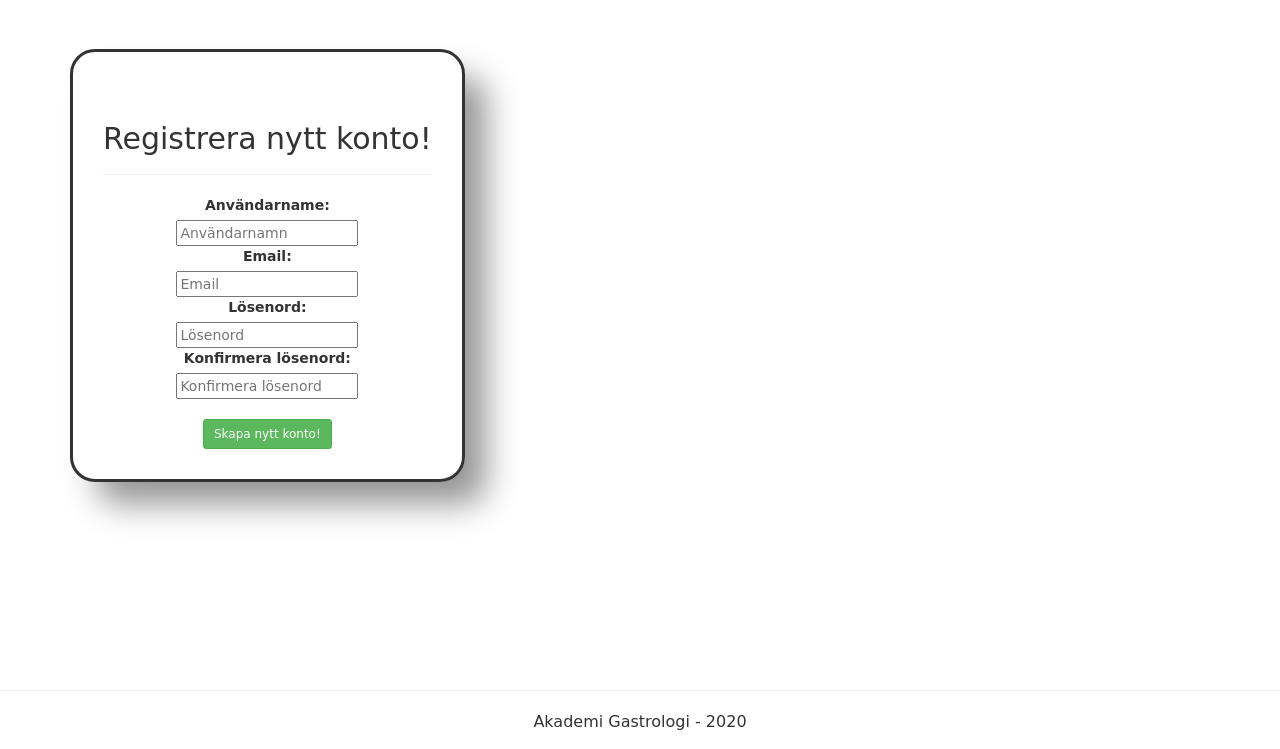
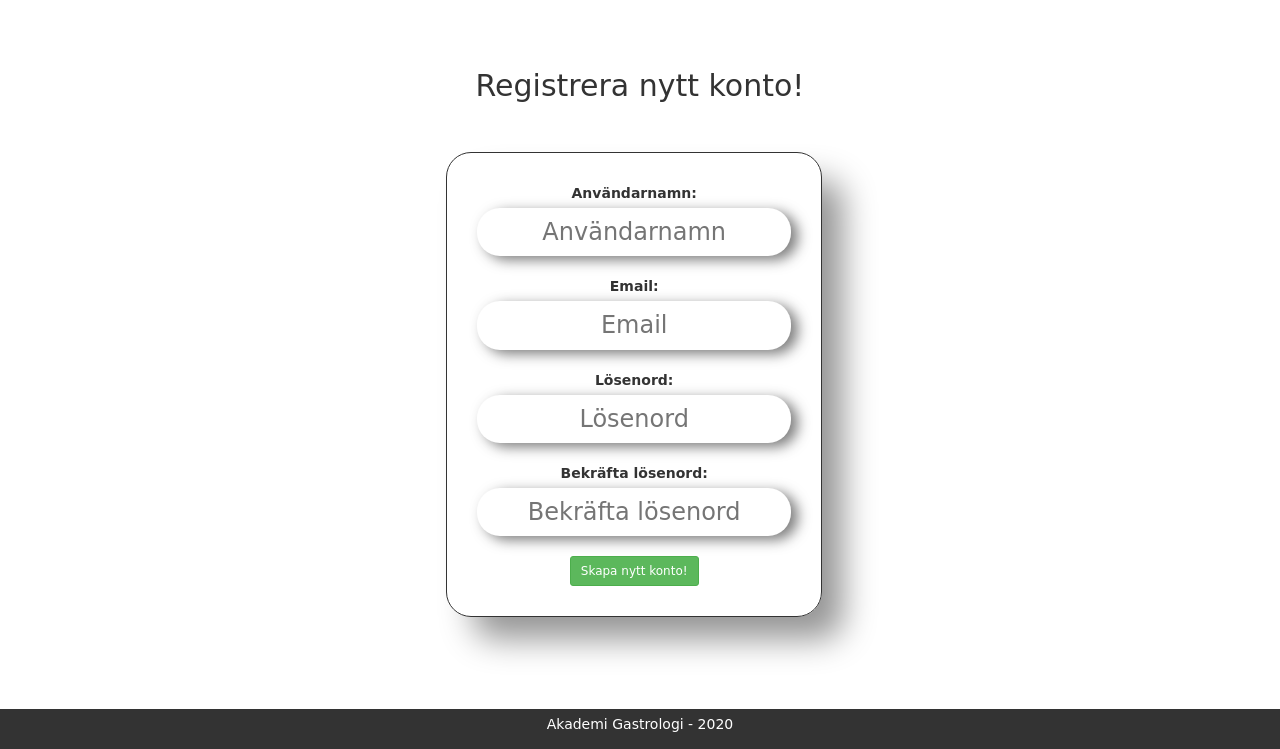
Before and after one commit to leomellbergholm/akademigastrologi, a Flask app: page /register in a window 1280 px wide. Shown: the part 51-800 px from the top of the page. Run offline with Flask 2, Linux system fonts and the light colour scheme; some libraries are stand-ins or nearby versions.

Commit message:
massa kul ändringar ;))::)):):

```diff
--- a/flask_app/project/static/style.css
+++ b/flask_app/project/static/style.css
@@ -41,21 +41,20 @@ button:focus {
 	background-color: #ddcecd;
 }
 
-.logincontainer {
-	border-style: solid;
-	border-width: 0.5px;
-	border-radius: 25px;
-	margin: 5px;
-	text-align: center;
-}
+
 .glyphicon glyphicon-log-in {
 	margin-right: 2px;
 }
 
-.footerbottom {
+.footer {
 	text-align: center;
-	padding-bottom: 5px;
-	font-size: 16px;
+	position: fixed;
+	left: 0em;
+	bottom: 0em;
+	width: 100%;
+	background-color: #333;
+	color: white;
+	padding: 5px;
 }
 
 .db-social .jumbotron {
@@ -225,7 +224,7 @@ button:focus {
 	margin-top: 50px;
 }
 
-.page-header {
+.header {
 	text-align: center;
 }
 
@@ -249,10 +248,63 @@ button:focus {
 .user-registration {
 	border-style: solid;
 	border-radius: 25px;
+	border-width: 1px;
 	padding: 30px;
 	text-align: center;
 	display: inline-block;
 	-webkit-box-shadow: 24px 25px 33px -3px rgba(0,0,0,0.42);
 	-moz-box-shadow: 24px 25px 33px -3px rgba(0,0,0,0.42);
 	box-shadow: 24px 25px 33px -3px rgba(0,0,0,0.42);
+	margin-top: 40px;
+	margin-left: 33%;
+
 }
+
+#test1 {
+	border-color:#cccccc;
+	padding:7px;
+	font-size:24px;
+	border-width:2px;
+	border-radius:23px;
+	border-style:hidden;
+	box-shadow: 7px 4px 13px 0px rgba(42,42,42,.61);
+	text-align: center;
+}
+.css-input:focus {
+	outline:none;
+}
+
+.container-flash {
+	text-align: center;
+	width: 40%;
+	margin-left: 30%;
+}
+
+.recipe_image {
+	width: 48%;
+	display: inline-block;
+	text-align: center;
+	box-sizing: border-box;
+	-webkit-box-shadow: 2px 4px 10px 5px rgba(0,0,0,0.63);
+	-moz-box-shadow: 2px 4px 10px 5px rgba(0,0,0,0.63);
+	box-shadow: 2px 4px 10px 5px rgba(0,0,0,0.63);
+
+}
+.recipe_info {
+	width: 48%;
+	text-align: center;
+	display: inline-block;
+	box-sizing: border-box;
+}
+.recipe_descript_title {
+	font-size: calc(1.3em + 1.3vw)
+
+}
+
+.recipe_descipt_descript {
+	padding: 20px;
+}
+
+.page_header {
+	white-space: nowrap;
+}
--- a/flask_app/project/templates/_form_macros.html
+++ b/flask_app/project/templates/_form_macros.html
@@ -1,4 +1,4 @@
-<!-- Macro for errormessages -->
+<!-- Macro for errormessages and rendering fields -->
 
 {% macro render_field(field) %}
 
--- a/flask_app/project/templates/add_recipe.html
+++ b/flask_app/project/templates/add_recipe.html
@@ -4,6 +4,7 @@
 {% block content %}
 
 <!--This shows within the layout.html template-->
+<div class="container">
 <div class="add-recipe">
   <div class="page-header">
     <h2>Lägg till ett nytt recept</h2>
@@ -19,5 +20,6 @@
     <button class="btn btn-sm btn-success" type="submit">Lägg till recept</button>
   </form>
 </div>
+</div>
 
 {% endblock %}
--- a/flask_app/project/templates/admin_view_users.html
+++ b/flask_app/project/templates/admin_view_users.html
@@ -3,6 +3,7 @@
 
 {% block content %}
 <!--This shows within the layout.html template-->
+<div class="container">
   <div class="admin-view-users">
     <div class="page-header">
       <h2>Administrative Page: List of Users</h2>
@@ -37,5 +38,5 @@
       </table>
     </div>
   </div>
-
+</div>
 {% endblock %}
--- a/flask_app/project/templates/layout.html
+++ b/flask_app/project/templates/layout.html
@@ -2,6 +2,7 @@
 <!--Authors:Leo.M.H&Axel.H | Coding: utf-8-->
 <!DOCTYPE html>
 <html lang="en">
+
 <head>
   <meta charset="utf-8">
   <meta name="viewport" content="width=device-width, initial-scale=1">
@@ -10,7 +11,8 @@
   <title>Akademi Gastrologi</title>
 
   <!-- styles -->
-    <link href="https://maxcdn.bootstrapcdn.com/bootstrap/3.3.6/css/bootstrap.min.css" rel="stylesheet" integrity="sha384-1q8mTJOASx8j1Au+a5WDVnPi2lkFfwwEAa8hDDdjZlpLegxhjVME1fgjWPGmkzs7" crossorigin="anonymous">
+  <link href="https://maxcdn.bootstrapcdn.com/bootstrap/3.3.6/css/bootstrap.min.css" rel="stylesheet"
+    integrity="sha384-1q8mTJOASx8j1Au+a5WDVnPi2lkFfwwEAa8hDDdjZlpLegxhjVME1fgjWPGmkzs7" crossorigin="anonymous">
   <link rel="stylesheet" href="/static/style.css">
 </head>
 
@@ -22,7 +24,8 @@
 
       <!-- Brand and toggle get grouped for better mobile display -->
       <div class="navbar-header">
-          <button type="button" class="navbar-toggle collapsed" data-toggle="collapse" data-target="#recipes-navbar-collapse-1" aria-expanded="false">
+        <button type="button" class="navbar-toggle collapsed" data-toggle="collapse"
+          data-target="#recipes-navbar-collapse-1" aria-expanded="false">
           <span class="sr-only">Toggle navigation</span>
           <span class="icon-bar"></span>
           <span class="icon-bar"></span>
@@ -43,23 +46,27 @@
           <li><a href="{{ url_for('users.admin_view_users') }}">View Users (Admin)</a></li>
           {% endif %}
           {% else %}
-              <li><a href="{{ url_for('users.register') }}"><span class="glyphicon glyphicon-user"></span> Registrera dig</a></li>
+          <li><a href="{{ url_for('users.register') }}"><span class="glyphicon glyphicon-user"></span> Registrera
+              dig</a></li>
           <li><a href="{{ url_for('users.login') }}"><span class="glyphicon glyphicon-log-in"></span> Logga in</a></li>
           {% endif %}
         </ul>
         <ul class="nav navbar-nav navbar-right">
           {% if current_user.is_authenticated %}
-              <li><a href="{{ url_for('users.user_profile') }}"><span class="glyphicon glyphicon-home"></span> {{current_user.username}}</a></li>
-              <li><a href="{{ url_for('users.logout') }}"><span class="glyphicon glyphicon-log-out"></span> Logga ut</a></li>
+          <li><a href="{{ url_for('users.user_profile') }}"><span class="glyphicon glyphicon-home"></span>
+              {{current_user.username}}</a></li>
+          <li><a href="{{ url_for('users.logout') }}"><span class="glyphicon glyphicon-log-out"></span> Logga ut</a>
+          </li>
           {% else %}
           <li><a href="#">Welcome!</a></li>
           {% endif %}
         </ul>
-        </div><!--/.nav-collapse -->
+      </div>
+      <!--/.nav-collapse -->
     </div><!-- /.container -->
   </nav>
 
-    <div class="container">
+  <div class="container-flash">
     <div class="content">
 
       <!-- flash messages for success, errors and info -->
@@ -81,19 +88,24 @@
 
       {% endfor %}
 
+
+
+    </div>
+  </div>
   <!-- child template -->
   {% block content %}
   {% endblock %}
+  <div class="footer">
+    <p>Akademi Gastrologi - 2020</p>
+  </div>
 
-      </div>
-      <div class="footer navbar-fixed-bottom">
-        <hr>
-        <p class="footerbottom">Akademi Gastrologi - 2020</p>
-      </div>
   </div><!-- /.container -->
 
   <!-- scripts -->
   <script src="//code.jquery.com/jquery-1.11.3.min.js"></script>
-    <script src="https://maxcdn.bootstrapcdn.com/bootstrap/3.3.6/js/bootstrap.min.js" integrity="sha384-0mSbJDEHialfmuBBQP6A4Qrprq5OVfW37PRR3j5ELqxss1yVqOtnepnHVP9aJ7xS" crossorigin="anonymous"></script>
+  <script src="https://maxcdn.bootstrapcdn.com/bootstrap/3.3.6/js/bootstrap.min.js"
+    integrity="sha384-0mSbJDEHialfmuBBQP6A4Qrprq5OVfW37PRR3j5ELqxss1yVqOtnepnHVP9aJ7xS"
+    crossorigin="anonymous"></script>
 </body>
+
 </html>
--- a/flask_app/project/templates/register.html
+++ b/flask_app/project/templates/register.html
@@ -3,20 +3,24 @@
 
 {% block content %}
 <!--This shows within the layout.html template-->
+<div class="container">
+<div class="header">
+  <h2>Registrera nytt konto!</h2>
+</div>
 <div class="user-registration">
-  <div class="page-header">
-    <h2>Registrera nytt konto!</h2>
-  </div>
-<form action="{{ url_for('users.register') }}" method="post">
+<form action="{{ url_for('users.register') }}" method="post" class="loginstyle">
     {{ form.csrf_token }}
     <dl>
-      {{ render_field(form.username, placeholder="Användarnamn") }}
-      {{ render_field(form.email, placeholder="Email") }}
-      {{ render_field(form.password, placeholder="Lösenord") }}
-      {{ render_field(form.confirm, placeholder="Konfirmera lösenord") }}
+      {{ render_field(form.username, placeholder="Användarnamn", id="test1") }}
+      <br>
+      {{ render_field(form.email, placeholder="Email", id="test1") }}
+      <br>
+      {{ render_field(form.password, placeholder="Lösenord", id="test1") }}
+      <br>
+      {{ render_field(form.confirm, placeholder="Bekräfta lösenord", id="test1") }}
     </dl>
     <button class="btn btn-sm btn-success" type="submit">Skapa nytt konto!</button>
   </form>
 </div>
-
+</div>
 {% endblock %}
--- a/flask_app/project/users/Forms.py
+++ b/flask_app/project/users/Forms.py
@@ -8,10 +8,10 @@ from wtforms.validators import DataRequired, Length, EqualTo, Email
 #Classes for user related forms
 
 class RegisterForm(Form):
-    username = StringField('Användarname', validators=[DataRequired(), Length(min=2, max=20)])
+    username = StringField('Användarnamn', validators=[DataRequired(), Length(min=2, max=20)])
     email = StringField('Email', validators=[DataRequired(), Email(), Length(min=6, max=40)])
     password = PasswordField('Lösenord', validators=[DataRequired(), Length(min=6, max=40)])
-    confirm = PasswordField('Konfirmera lösenord', validators=[DataRequired(), EqualTo('password')])
+    confirm = PasswordField('Bekräfta lösenord', validators=[DataRequired(), EqualTo('password')])
 
 class LoginForm(Form):
     email = StringField('Email', validators=[DataRequired(), Email(), Length(min=6, max=40)])
--- a/flask_app/project/users/views.py
+++ b/flask_app/project/users/views.py
@@ -31,6 +31,8 @@ def register():
             try:
                 new_user = User(form.username.data, form.email.data, form.password.data)
                 new_user.authenticated = True
+                new_user.last_logged_in = new_user.current_logged_in
+                new_user.current_logged_in = datetime.now()
                 db.session.add(new_user)
                 db.session.commit()
                 login_user(new_user)
```
Also changed, not shown: flask_app/project/templates/login.html (+9 -6 lines), flask_app/project/templates/public_recipes.html (+5 -4 lines), flask_app/project/templates/recipe_detail.html (+11 -10 lines), flask_app/project/templates/user_profile.html (+9 -9 lines), flask_app/project/templates/user_recipes.html (+5 -3 lines), flask_app/project/static/img/pennearrabiata_1_2.jpeg (added). Lines whose indentation alone changed are shown as unchanged.
